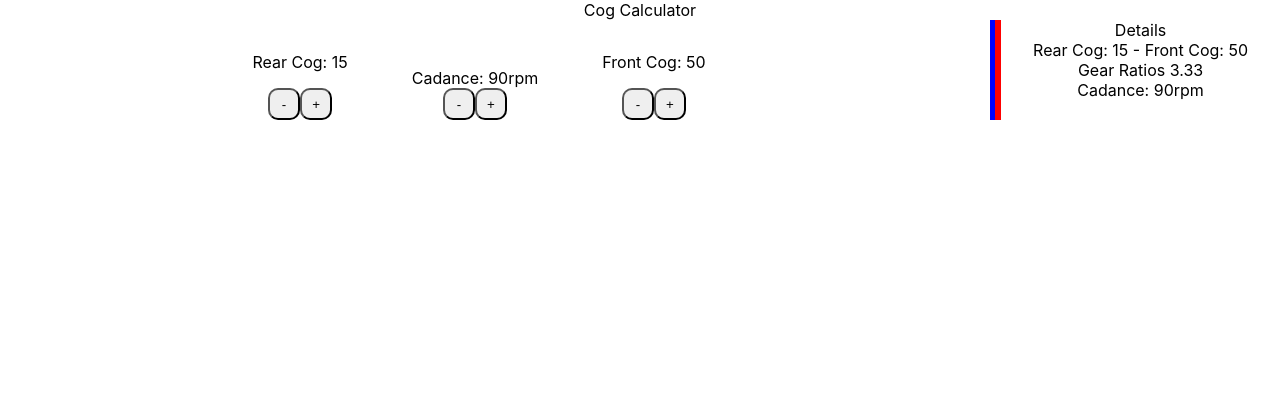
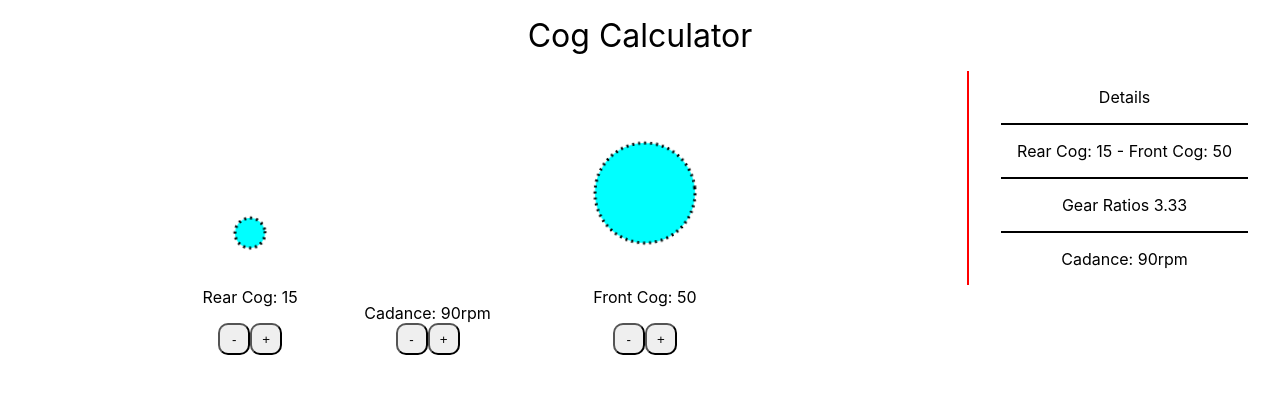
Before and after one commit to lucianboatright/Cog_Calc_tested, a React (Create React App) app: page / in a window 1280 px wide. Shown: the top 394 px of the page. Built offline with nearby package versions, Linux system fonts and the light colour scheme.

Commit message:
added rotating curcles to show cogs spinning

```diff
--- a/src/App.css
+++ b/src/App.css
@@ -9,18 +9,45 @@
   /* justify-content: space-between; */
 }
 
-.Detials {
-  border-left: 6px solid red;
+.DatailsSection {
+  border-left: 2px solid red;
   padding-left: 2rem;
   padding-right: 2rem;
 }
 
 .DriveTrain {
   padding-right: 2rem;
-  border-right: 5px solid blue;
+  /* border-right: 5px solid blue; */
   flex-grow: 3;
   /* margin-left: 20rem; */
   /* display: inline; */
+}
+
+/* Title Header */
+.Title {
+  padding: 1rem;
+  font-size: xx-large;
+  color: black;
+}
+
+/* Details Section */
+.DetailsTitle {
+  padding: 1rem;
+}
+
+.Cogs_Display {
+  padding: 1rem;
+  border-top: 2px black solid;
+}
+
+.Gear_ratio {
+  padding: 1rem;
+  border-top: 2px black solid;
+}
+
+.Cadance_rpm_Datails {
+  padding: 1rem;
+  border-top: 2px black solid;
 }
 
 /* Inside Drive Train Component */
@@ -75,6 +102,37 @@
   border-radius: 10px;
 }
 
+/* .FrontCog_Cog {
+  width: 200px;
+  height: 200px;
+  animation-name: rotate;
+  animation-duration: 5s;
+  animation-iteration-count: infinite;
+  animation-timing-function: linear;
+  border-radius: 50%;
+} */
+
+circle {
+  animation-duration: 3s;
+  animation-name: rotate;
+  animation-iteration-count: infinite;
+}
+
+svg {
+  /* border: 1px solid black; */
+  /*   width: 20%; */
+}
+
+@keyframes rotate {
+  from {
+    transform: rotate(0deg);
+    transform-origin: center;
+  }
+  to {
+    transform: rotate(360deg);
+    transform-origin: center;
+  }
+}
 /* Crank RPM */
 
 .IncreaseCadance {
--- a/src/components/Details/Details.tsx
+++ b/src/components/Details/Details.tsx
@@ -13,11 +13,11 @@ const Detail = () => {
     const GearRatio = (frontCog / rearCog).toPrecision(3)
 
     return (
-        <div>
-            <div data-testid={'DetailsTitle'} >Details</div>
+        <div className='DatailsSection'>
+            <div className='DetailsTitle' data-testid={'DetailsTitle'} >Details</div>
             <div className='Cogs_Display'><span data-testid="Details_Cogs_Rear">Rear Cog: {rearCog} - </span><span data-testid="Details_Cogs_Front">Front Cog: {frontCog}</span></div>
-            <div data-testid="Gear_ratio">Gear Ratios {GearRatio}</div>
-            <div data-testid="Cadance_rpm_Datails">Cadance: {crankRpm}rpm </div>
+            <div className='Gear_ratio' data-testid="Gear_ratio">Gear Ratios {GearRatio}</div>
+            <div className='Cadance_rpm_Datails' data-testid="Cadance_rpm_Datails">Cadance: {crankRpm}rpm </div>
         </div>
     )
 }
--- a/src/components/DriveTrain/FrontCog.tsx
+++ b/src/components/DriveTrain/FrontCog.tsx
@@ -6,6 +6,12 @@ const FrontCogCounter = () => {
 
     return (
         <div>
+            <div className='FrontCog_Cog'>
+            <svg height="180" width="180">
+                    <circle cx="90" cy="90" r={frontCog} stroke-dasharray="2 4" stroke="black" stroke-width="3" fill="aqua" />
+                    Sorry, your browser does not support inline SVG.
+                </svg>
+            </div>
             <div className="FrontCogComponent" data-testid="FrontCogComponent" id='FrontCogComponent' >Front Cog: {frontCog}</div>
             <div className='FrontShifters'>
                 <button className='FrontShiftDown' data-testid="FrontShiftDown" onClick={frontDecroment}>-</button>
--- a/src/components/DriveTrain/RearCog.tsx
+++ b/src/components/DriveTrain/RearCog.tsx
@@ -6,6 +6,12 @@ const RearCogCounter = () => {
 
     return (
         <div>
+            <div className='RearCog_Cog'>
+                <svg height="100" width="100">
+                    <circle cx="50" cy="50" r={rearCog} stroke-dasharray="2 4" stroke="black" stroke-width="3" fill="aqua" />
+                    Sorry, your browser does not support inline SVG.
+                </svg>
+            </div>
             <div className="RearCogComponent" data-testid="RearCogComponent" id='RearCogComponent' >Rear Cog: {rearCog}</div>
             <div className='RearShifters'>
                 <button className='RearShiftDown' data-testid="rearShiftDown" onClick={rearDecroment}>-</button>
```
